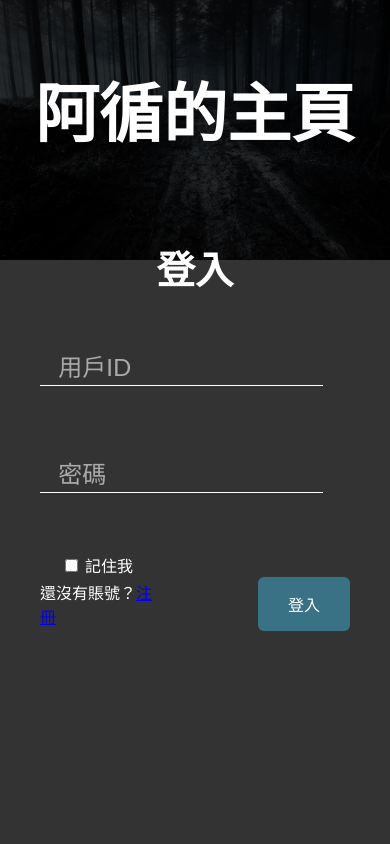
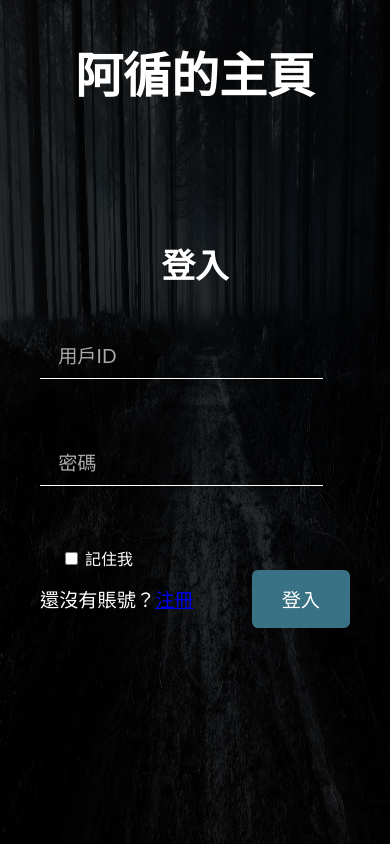
Before and after one commit to GANSOONLEE/Personal-Website, a PHP site: page / in a window 390 px wide. Run offline with PHP 8.4, Linux system fonts and the light colour scheme.

Commit message:
Beta 1.0.2

```diff
--- a/css/style.css
+++ b/css/style.css
@@ -1,8 +1,51 @@
 /* @import url('https://fonts.googleapis.com/css2?family=Lato&display=swap'); */
+
+:root{
+    --size-h1: 4rem;
+    --size-h2: 3.5rem;
+    --size-h3: 3rem;
+    --size-h4: 2.4rem;
+    --size-h5: 2rem;
+    --size-h6: 2.8rem;
+    --size-h7: 1.4rem;
+    --size-h8: 1.1rem;
+}
+
+@media screen and (max-width: 1024px){
+    :root{
+        --size-h1: 3.3rem;
+        --size-h2: 3rem;
+        --size-h3: 2.7rem;
+        --size-h4: 2.4rem;
+        --size-h5: 2rem;
+        --size-h6: 1.7rem;
+        --size-h7: 1.1rem;
+        --size-h8: .9rem;
+    }
+    body{
+        background-clip: padding-box;
+    }
+}
+
+@media screen and (max-width: 765px){
+    :root{
+        --size-h1: 3rem;
+        --size-h2: 2.7rem;
+        --size-h3: 2.4rem;
+        --size-h4: 2.1rem;
+        --size-h5: 1.8rem;
+        --size-h6: 1.5rem;
+        --size-h7: 1.2rem;
+        --size-h8: 1rem;
+    }
+    body{
+        background-clip: padding-box;
+    }
+}
 
 /* 去掉所有默认边距/填充，设置字体 */
 html{
-    font-size: 12px;
+    font-size: 62.5%;
     font-size: 1rem;
     color: #fff;
 }
@@ -11,20 +54,22 @@ body{
     box-sizing: border-box;
     margin: 0;
     padding: 0;
-    /* background-color: #fff; */
     font-family: "lato",sans-serif;
-    /* background: linear-gradient(45deg, rgb(96, 96, 243), rgb(113, 58, 129)); */
     background-image: url(../img/header.jfif);
     background-repeat: no-repeat;
-    background-size: 100%;
+    background-size: 100% 100%;
+    background-position: 0;
     backdrop-filter: brightness(20%);
+    object-fit: cover;
+    background-origin: border-box;
 }
+
 .header{
-    font-size: 4rem;
+    font-size: var(--size-h1);
     width: 100%;
     text-align: center;
     position: absolute;
-    top: 20px;
+    top: .3rem;
     color: #fff;
 }
 .signUpForm{
@@ -41,7 +86,7 @@ body{
     /* box-shadow: 0 10px 25px rgba(92, 99, 105, .2); */
 }
 .title{
-    font-size: 2.4rem;
+    font-size: var(--size-h4);
     margin-bottom: 2.7rem;
     text-align: center;
 }
@@ -63,8 +108,7 @@ body{
     height: 100%;
     width: 100%;
     border: none;
-    font-size: 1.5rem;
-    /* padding: 1.9rem 1.3rem; */
+    font-size: var(--size-h7);
     outline: none;
     background: none;
     z-index: 1;
@@ -82,9 +126,8 @@ body{
     left: 15px;
     padding: 0 .2rem 2rem;
     margin-bottom: 1rem;
-    /* background-color: white; */
     color: #aaaaaa;
-    font-size: 1.5rem;
+    font-size: var(--size-h7);
     transition: 0.5s;
     z-index: 0;
 }
@@ -97,7 +140,7 @@ body{
     color: white;
     border-radius: 6px;
     cursor: pointer;
-    font-size: 16px;
+    font-size:  var(--size-h7);
 }
 .submitBtn:hover{
     background-color: lightblue;
@@ -107,7 +150,7 @@ body{
     top: -24px;
     left: 0;
     z-index: 10;
-    font-size: 1.2rem;
+    font-size: var(--size-h8);
     font-weight: 600;
 }
 .input:focus + .label{
@@ -117,7 +160,9 @@ body{
     display: flex;
     justify-items: center;
     align-items: center;
+    font-size: var(--size-h7);
 }
 .haveAccount{
-    width: 40%;
+    width: 54%;
+    min-width: 140px;
 }
```
Also changed, not shown: php/active.php (+7 -5 lines), php/login.php (+7 -5 lines), php/signup.php (+16 -14 lines), test.css (deleted, +0 -71 lines), test.html (deleted, +0 -37 lines), test.php (deleted, +0 -16 lines), 1 other file.
